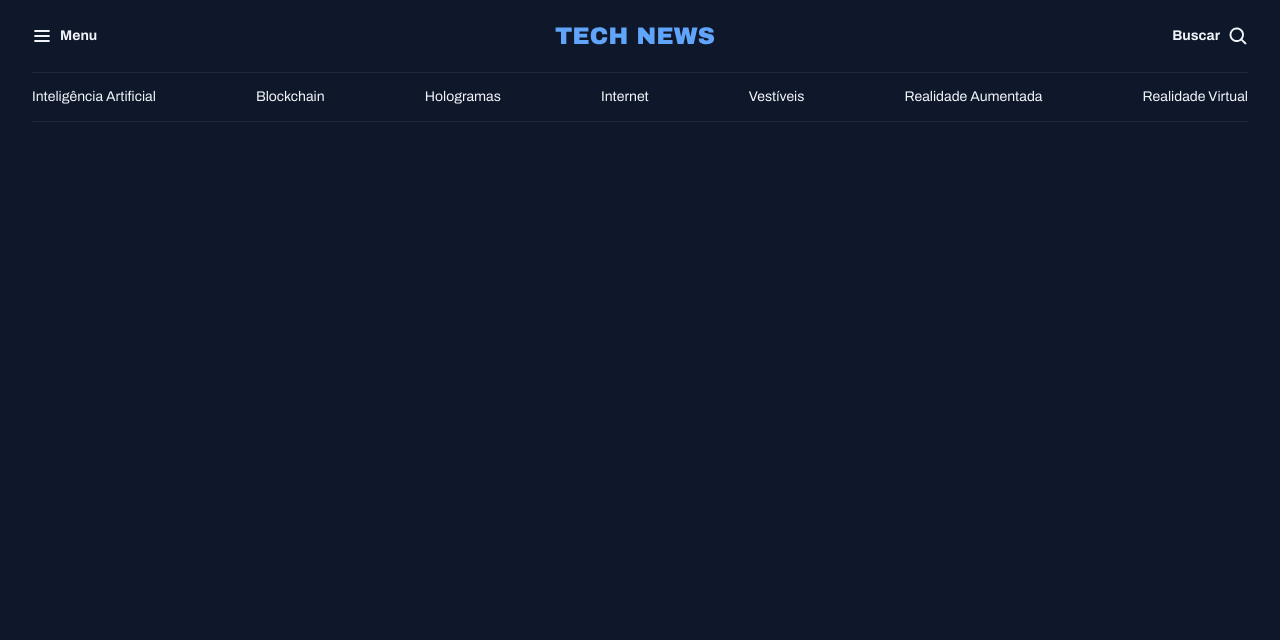
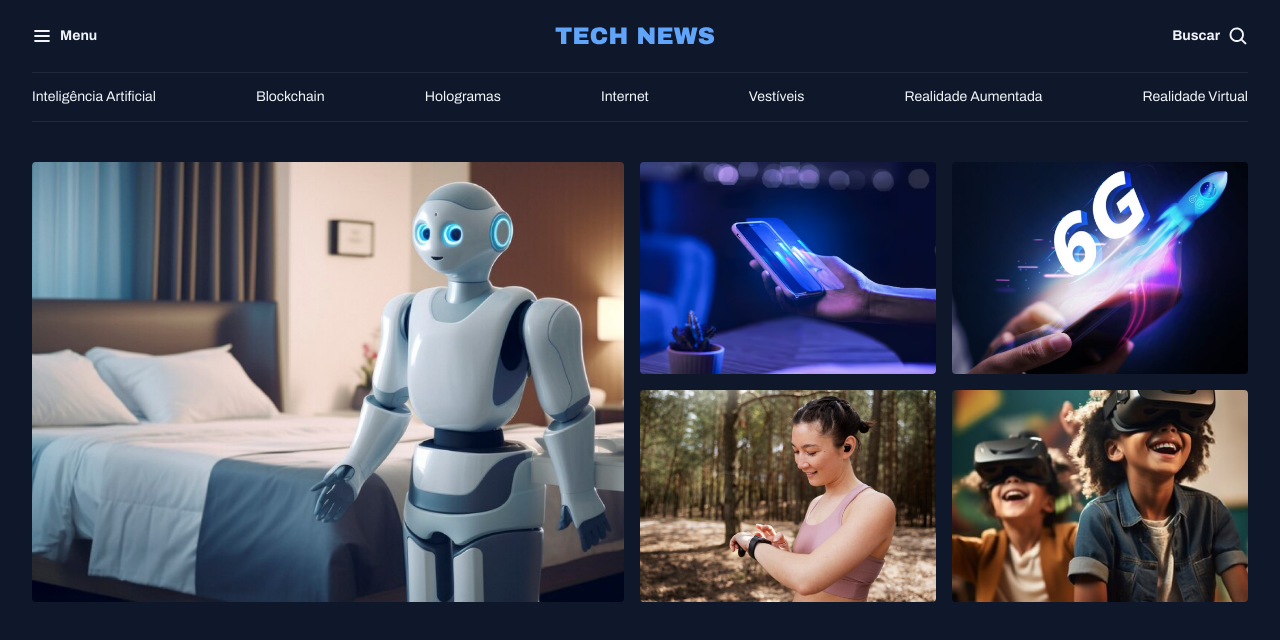
Before and after one commit to pinajuan/pagina-portal-de-noticias, a plain HTML site: page index.html in a window 1280 px wide. Drawn offline with Linux system fonts and the light colour scheme.

Commit message:
estruturando a seção de 'destaques'

```diff
--- a/index.html
+++ b/index.html
@@ -34,5 +34,26 @@
     <a href="#">Realidade  Virtual</a>
   </nav>
 </header>
+<main class="grid container">
+  <section id="featured" class="grid grid-flow-col gap-16">
+    <div>
+      <img src="assets/images/Image 01.png" alt="">
+    </div>
+    <div class="grid grid-cols-2 gap-16">
+      <div>
+        <img src="assets/images/Image 02.png" alt="">
+      </div>
+      <div>
+        <img src="assets/images/Image 03.png" alt="">
+      </div>
+      <div>
+        <img src="assets/images/Image 04.png" alt="">
+      </div>
+      <div>
+        <img src="assets/images/Image 05.png" alt="">
+      </div>
+    </div>
+  </section>
+</main>
 </body>
 </html>
--- a/styles/global.css
+++ b/styles/global.css
@@ -43,17 +43,16 @@ h1, h2, h3 {
   font: inherit;
 }
 
+img {
+  max-width: 100%;
+}
+
 .container {
   max-width: 1280px;
   padding-inline: 32px;
   margin-inline: auto;
 }
 
-/*utility-first*/
-.grid {
-  display: grid;
+main {
+  margin-top: 40px;;
 }
-
-.grid-flow-col {
-  grid-auto-flow: column;
-}
--- a/styles/index.css
+++ b/styles/index.css
@@ -1,2 +1,4 @@
 @import url(global.css);
+@import url(utility.css);
 @import url(header.css);
+@import url(sections.css);
--- /dev/null
+++ b/styles/sections.css
@@ -0,0 +1,7 @@
+#featured {
+  img {
+    height: 100%;
+    object-fit: cover;
+    border-radius: 4px;
+  }
+}
--- /dev/null
+++ b/styles/utility.css
@@ -0,0 +1,16 @@
+/*utility-first*/
+.grid {
+  display: grid;
+}
+
+.grid-flow-col {
+  grid-auto-flow: column;
+}
+
+.grid-cols-2 {
+  grid-template-columns: 1fr 1fr;
+}
+
+.gap-16 {
+  gap: 16px;
+}
```
